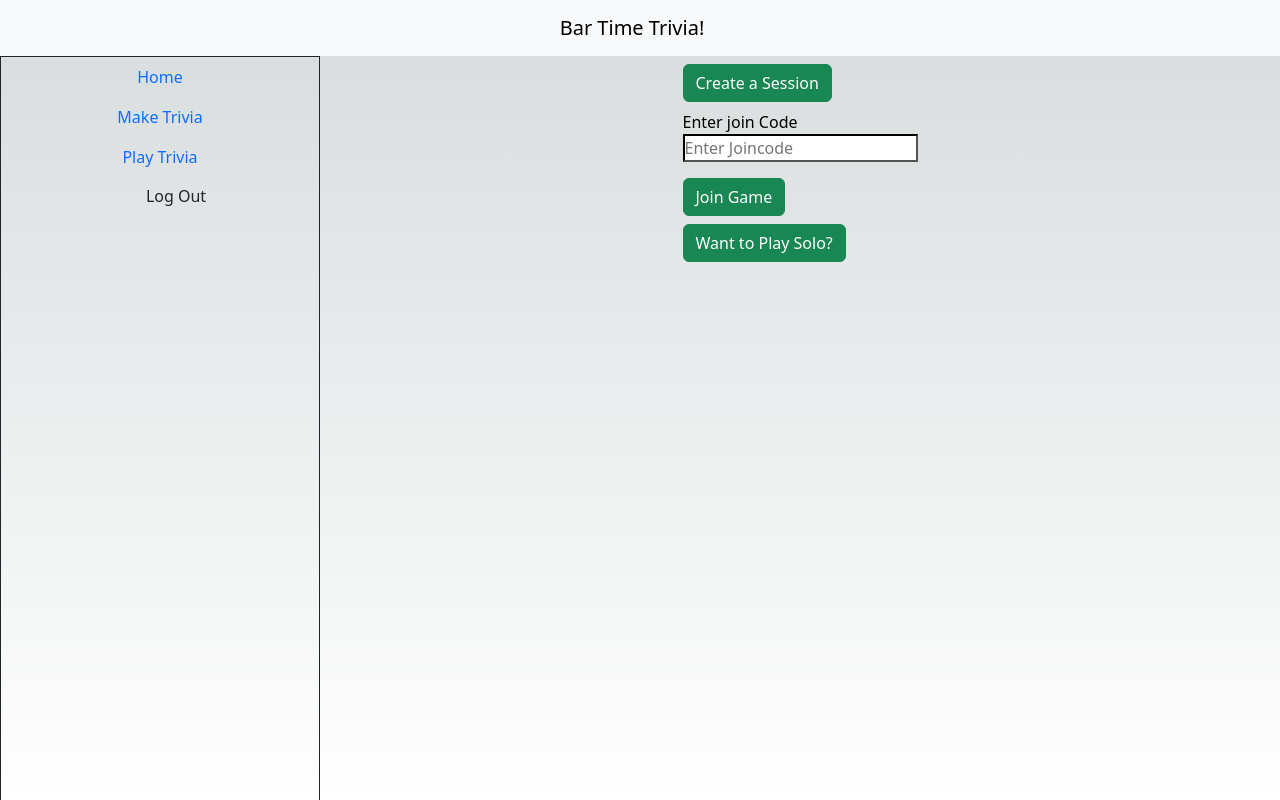
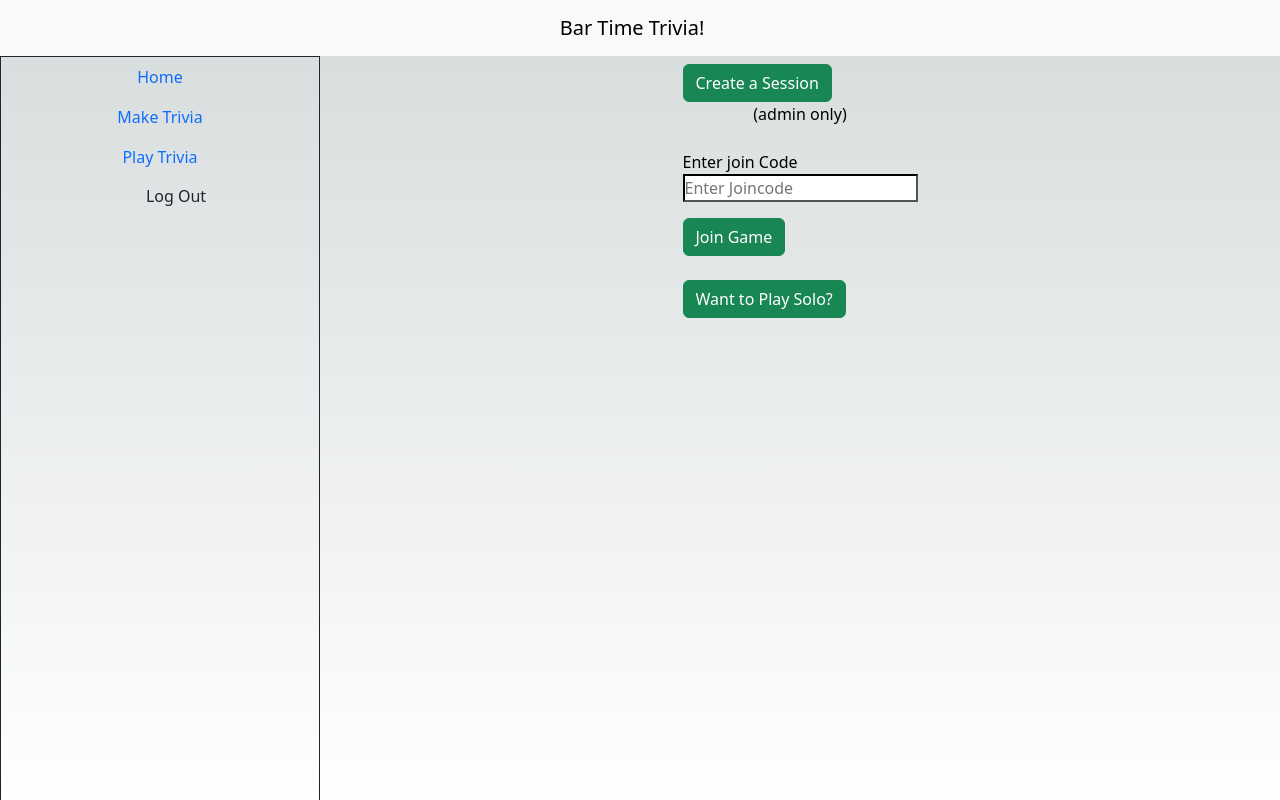
Before and after one commit to zshep/bar-time-trivia, a Next.js app: page /dashboard/playTrivia in a window 1280 px wide. Built offline with nearby package versions, Linux system fonts and the light colour scheme.

Commit message:
attempting to add in new routes for live play

```diff
--- a/app/dashboard/playTrivia/page.tsx
+++ b/app/dashboard/playTrivia/page.tsx
@@ -9,6 +9,7 @@ export default function playTrivia() {
                     <button className="btn btn-success">
                         <a href="#/">Create a Session</a>
                     </button>
+                        <p className="text-center">(admin only)</p>
                 </div>
                 <div className="mt-2 mb-2 d-flex flex-column">
                     <label
@@ -30,7 +31,7 @@ export default function playTrivia() {
                                 Join Game</button>
                     </div>
                 </div>
-                <div>
+                <div className="mt-3">
 
                     <button className="btn btn-success">Want to Play Solo?</button>
                 </div>
--- a/app/ui/sidenav.tsx
+++ b/app/ui/sidenav.tsx
@@ -12,7 +12,7 @@ export default function SideNav() {
                             <a className="nav-link" href="/dashboard/makeTriviaSession">Make Trivia</a>
                         </li>
                         <li className="nav-item">
-                            <a className="nav-link" href="/dashboard/playTrivia">Play Trivia</a>
+                            <a className="nav-link" href="/playTrivia">Play Trivia</a>
                         </li>
 
                     </ul>
```
Also changed, not shown: app/playTrivia/live/page.tsx (added, +14 -0 lines), app/playTrivia/page.tsx (added, +12 -0 lines), app/playTrivia/layout.tsx (added), app/playTrivia/solo/page.tsx (renamed from app/dashboard/playTrivia/solo/page.tsx).
